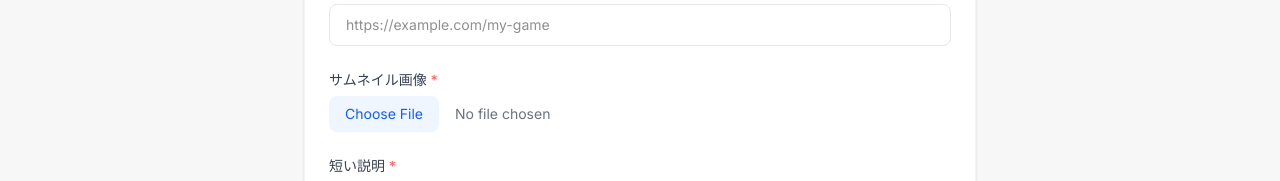
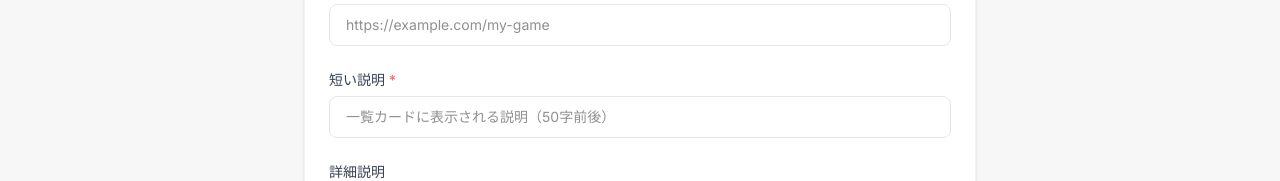
Before and after one commit to tunke-42000/Asobix, a React (Vite) app: page /post in a window 1280 px wide. Shown: the part 320-501 px from the top of the page. Built offline with nearby package versions, Linux system fonts and the light colour scheme; no server answers; the database is empty; sample sign-in values are in the browser's storage.

Commit message:
fix firebase storage upload handling

```diff
--- a/src/components/GameForm.jsx
+++ b/src/components/GameForm.jsx
@@ -38,7 +38,8 @@ export default function GameForm({ initialValues = {}, onSubmit, submitLabel = '
     if (!form.shortDescription.trim()) return '短い説明を入力してください'
     if (!form.gameUrl.trim()) return 'ゲームURLを入力してください'
     try { new URL(form.gameUrl) } catch { return 'ゲームURLの形式が正しくありません' }
-    if (!thumbnailPreview) return 'サムネイル画像を選択してください'
+    // [TEMPORARILY DISABLED] Storage Upload: 画像必須バリデーションを一時停止
+    // if (!thumbnailPreview) return 'サムネイル画像を選択してください'
     return null
   }
 
@@ -93,7 +94,8 @@ export default function GameForm({ initialValues = {}, onSubmit, submitLabel = '
         />
       </div>
 
-      {/* Thumbnail */}
+      {/* [TEMPORARILY DISABLED] Storage Upload: 画像アップロードUIを一時停止 */}
+      {/*
       <div>
         <label className="block text-sm font-medium text-gray-700 mb-1.5">
           サムネイル画像 <span className="text-red-400">*</span>
@@ -110,6 +112,7 @@ export default function GameForm({ initialValues = {}, onSubmit, submitLabel = '
           className="block w-full text-sm text-gray-500 file:mr-4 file:py-2 file:px-4 file:rounded-lg file:border-0 file:text-sm file:bg-blue-50 file:text-blue-600 hover:file:bg-blue-100 transition"
         />
       </div>
+      */}
 
       {/* Short Description */}
       <div>
--- a/src/pages/EditPage.jsx
+++ b/src/pages/EditPage.jsx
@@ -1,12 +1,15 @@
 import { useState, useEffect } from 'react'
 import { useParams, useNavigate } from 'react-router-dom'
 import { doc, getDoc, updateDoc, serverTimestamp } from 'firebase/firestore'
-import { ref, uploadBytes, getDownloadURL } from 'firebase/storage'
-import { db, storage } from '../lib/firebase'
+// [TEMPORARILY DISABLED] Storage
+// import { ref, uploadBytes, getDownloadURL } from 'firebase/storage'
+import { db } from '../lib/firebase'
 import { useAuth } from '../context/AuthContext'
 import Layout from '../components/Layout'
 import GameForm from '../components/GameForm'
 
+// [TEMPORARILY DISABLED] Storage Upload: Firebase料金プラン制約のため一時停止。Blazeプラン移行時に以下を有効化してください。
+/*
 async function uploadThumbnail(file, userId) {
   if (!userId) {
     throw new Error('ログインしていません。画像のアップロードにはログインが必要です。')
@@ -23,6 +26,7 @@ async function uploadThumbnail(file, userId) {
     throw new Error(`画像のアップロード処理でエラーが発生しました。(${error.code || 'unknown'})`)
   }
 }
+*/
 
 export default function EditPage() {
   const { id } = useParams()
@@ -71,10 +75,12 @@ export default function EditPage() {
     setSubmitError('')
 
     try {
-      let thumbnailUrl = game.thumbnailUrl
-      if (thumbnailFile) {
-        thumbnailUrl = await uploadThumbnail(thumbnailFile, user.uid)
-      }
+      let thumbnailUrl = game.thumbnailUrl || null
+
+      // [TEMPORARILY DISABLED] Storage Upload: 画像処理一時停止中
+      // if (thumbnailFile) {
+      //   thumbnailUrl = await uploadThumbnail(thumbnailFile, user.uid)
+      // }
 
       const docRef = doc(db, 'games', id)
       await updateDoc(docRef, {
--- a/src/pages/PostPage.jsx
+++ b/src/pages/PostPage.jsx
@@ -1,12 +1,15 @@
 import { useState } from 'react'
 import { useNavigate } from 'react-router-dom'
 import { collection, addDoc, serverTimestamp } from 'firebase/firestore'
-import { ref, uploadBytes, getDownloadURL } from 'firebase/storage'
-import { db, storage } from '../lib/firebase'
+// [TEMPORARILY DISABLED] Storage
+// import { ref, uploadBytes, getDownloadURL } from 'firebase/storage'
+import { db } from '../lib/firebase'
 import { useAuth } from '../context/AuthContext'
 import Layout from '../components/Layout'
 import GameForm from '../components/GameForm'
 
+// [TEMPORARILY DISABLED] Storage Upload: Firebase料金プラン制約のため一時停止。Blazeプラン移行時に以下を有効化してください。
+/*
 async function uploadThumbnail(file, userId) {
   if (!userId) {
     throw new Error('ログインしていません。投稿にはログインが必要です。')
@@ -15,9 +18,7 @@ async function uploadThumbnail(file, userId) {
     const ext = file.name.split('.').pop()
     const path = `thumbnails/${userId}/${Date.now()}.${ext}`
     const storageRef = ref(storage, path)
-    // uploadBytes でアップロード
     const snapshot = await uploadBytes(storageRef, file)
-    // アップロード結果の ref を使って URL を取得
     const downloadUrl = await getDownloadURL(snapshot.ref)
     return downloadUrl
   } catch (error) {
@@ -25,6 +26,7 @@ async function uploadThumbnail(file, userId) {
     throw new Error(`画像のアップロード処理でエラーが発生しました。(${error.code || 'unknown'})`)
   }
 }
+*/
 
 export default function PostPage() {
   const { user, profile } = useAuth()
@@ -43,9 +45,11 @@ export default function PostPage() {
 
     try {
       let thumbnailUrl = null
-      if (thumbnailFile) {
-        thumbnailUrl = await uploadThumbnail(thumbnailFile, user.uid)
-      }
+
+      // [TEMPORARILY DISABLED] Storage Upload: 画像処理一時停止中
+      // if (thumbnailFile) {
+      //   thumbnailUrl = await uploadThumbnail(thumbnailFile, user.uid)
+      // }
 
       const docRef = collection(db, 'games')
       await addDoc(docRef, {
```
